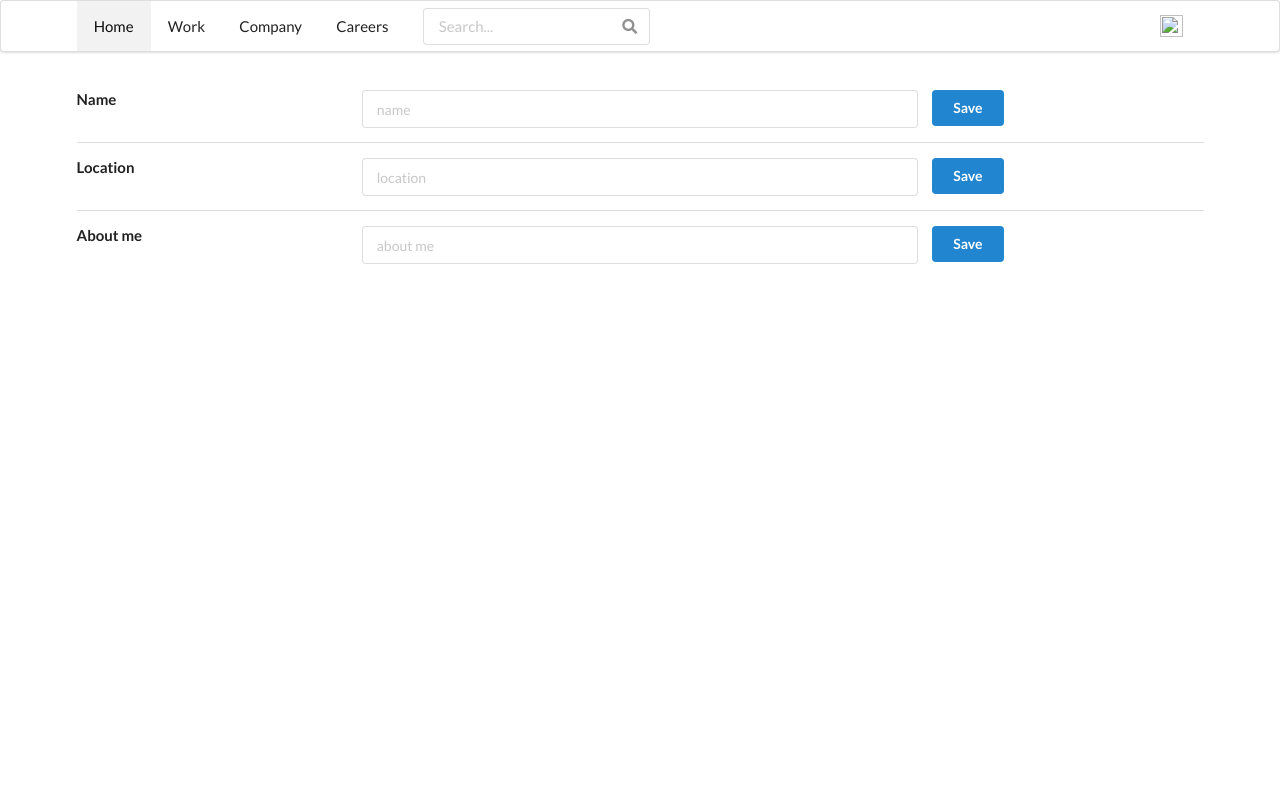
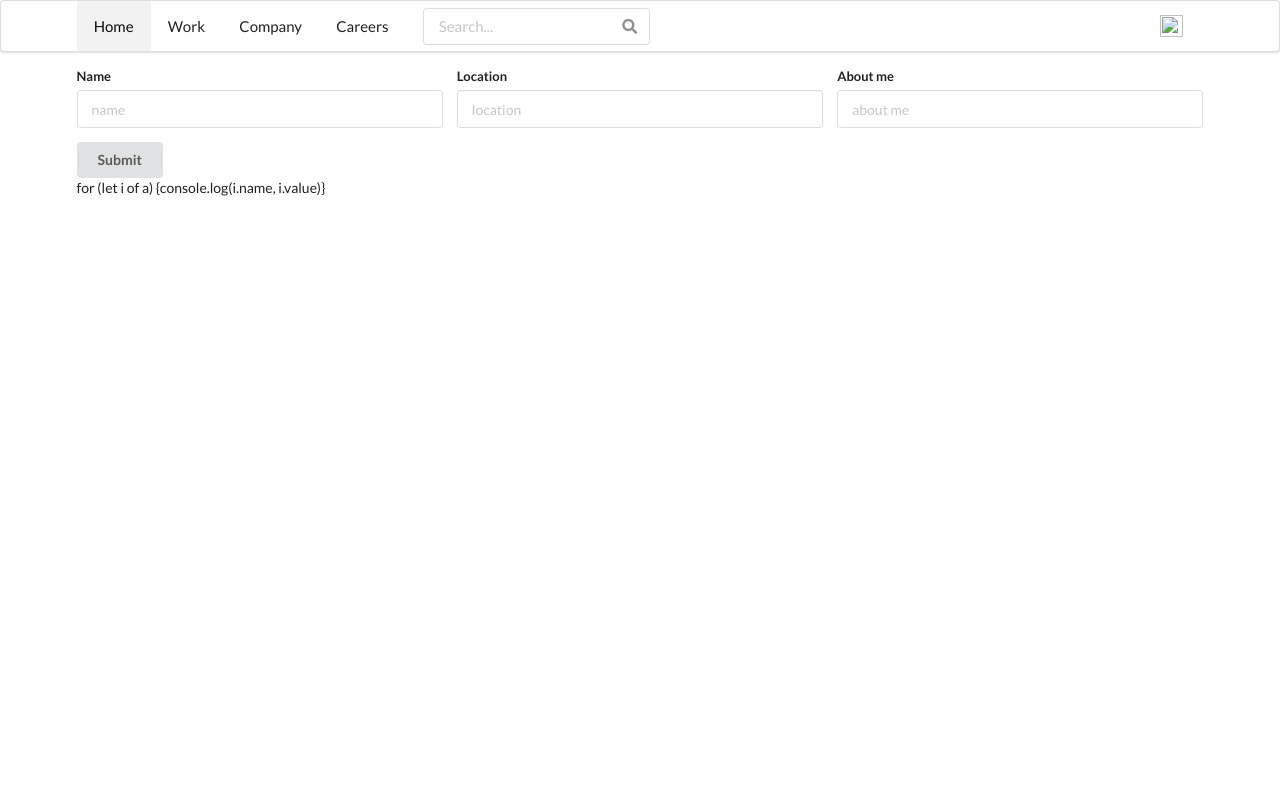
Before and after one commit to fuyunliu/firefly, a Python web app: template app/templates/auth/edit.html in a window 1280 px wide. Run offline with Jinja, Linux system fonts and the light colour scheme; the template is opened without the code that fills it, so the values that code supplies are empty; some libraries are stand-ins or nearby versions.

Commit message:
2019-06-23

```diff
--- a/app/static/main.js
+++ b/app/static/main.js
@@ -84,15 +84,16 @@ function validateForm() {
 }
 
 function editProfile() {
-    $('.editProfileForm .ui.button').on('click', function () {
-        let ele = this.closest('.fields').querySelector('input')
-        let user_id = ele.getAttribute('user-id')
-        let data = {}
-        data[ele.name] = ele.value.trim()
-        axios.put(`/users/${user_id}`, data)
-            .then(res => console.log(res))
+    let form = document.querySelector('.editProfileForm')
+    let inputs = form.getElementsByTagName('input')
+    let user_id = form.getAttribute('user-id')
+    let data = {}
+    for (let i of inputs) {
+        data[i.name] = i.value.trim()
+    }
+    axios.put(`/users/${user_id}`, data)
+    .then(res => console.log(res))
 
-    })
 }
 
 function initFeedPosts() {
@@ -163,5 +164,4 @@ $(document).ready(function () {
     dropdownMenu()
     activeItem()
     validateForm()
-    editProfile()
 })
--- a/app/templates/auth/edit.html
+++ b/app/templates/auth/edit.html
@@ -2,8 +2,33 @@
 {% block title %}Firefly - Edit Profile{% endblock %}
 
 {% block content %}
+<div class="ui form editProfileForm" user-id="{{current_user.id}}">
+  <div class="three fields">
+    <div class="field">
+      <label>Name</label>
+      <input type="text" placeholder="name" name="name"
+      value="{{current_user.name|d('', true)}}">
+    </div>
+    <div class="field">
+      <label>Location</label>
+      <input type="text" placeholder="location" name="location"
+      value="{{current_user.location|d('', true)}}">
+    </div>
+    <div class="field">
+      <label>About me</label>
+      <input type="text" placeholder="about me" name="about_me"
+      value="{{current_user.about_me|d('', true)}}">
+    </div>
+  </div>
+  <div class="ui submit button">Submit</div>
+</div>
 
-<div class="ui form editProfileForm">
+
+
+for (let i of a) {console.log(i.name, i.value)}
+
+
+<!-- <div class="ui form editProfileForm">
     <h1 class="ui header">{{current_user.username}}</h1>
     <div class="fields">
         <div class="four wide field">
@@ -47,6 +72,6 @@
         </div>
     </div>
 
-</div>
+</div> -->
 
 {% endblock %}
```
